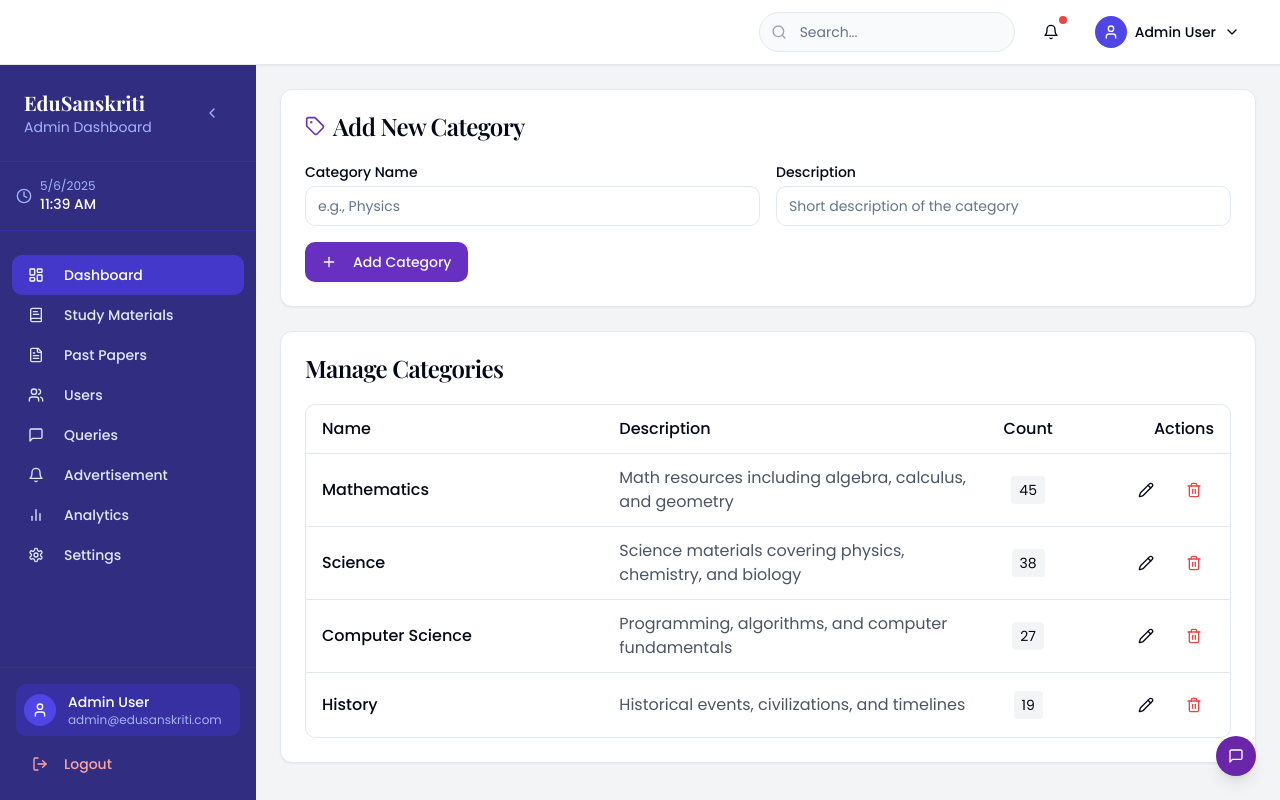
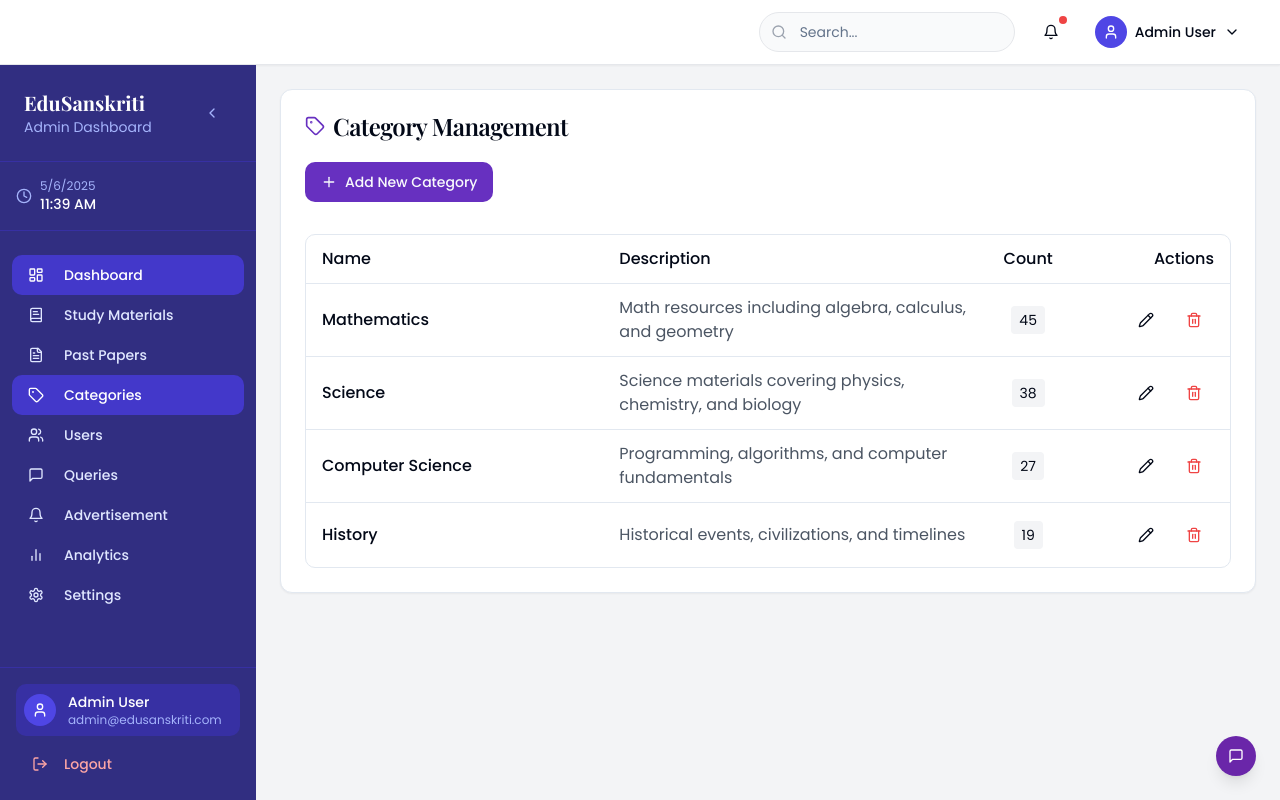
Before and after one commit to SajanPdl/edusanskriti, a React (Vite) app: page /admin/categories in a window 1280 px wide. Built offline with nearby package versions, Linux system fonts and the light colour scheme.

Commit message:
Implement the plan

```diff
--- a/src/components/admin/AdminSidebar.tsx
+++ b/src/components/admin/AdminSidebar.tsx
@@ -56,6 +56,12 @@ const AdminSidebar = ({ activeTab, setActiveTab, collapsed = false, setCollapsed
       icon: FileText,
       id: 'papers',
       path: '/admin/papers'
+    },
+    {
+      name: 'Categories',
+      icon: Tag,
+      id: 'categories',
+      path: '/admin/categories'
     },
     {
       name: 'Users',
--- a/src/components/admin/CategoriesManager.tsx
+++ b/src/components/admin/CategoriesManager.tsx
@@ -5,6 +5,7 @@ import { Card, CardContent, CardHeader, CardTitle } from '@/components/ui/card';
 import { Input } from '@/components/ui/input';
 import { Plus, Pencil, Trash2, Tag } from 'lucide-react';
 import { toast } from 'sonner';
+import CategoryAdder from './CategoryAdder';
 
 interface Category {
   id: number;
@@ -21,18 +22,16 @@ const CategoriesManager = () => {
     { id: 4, name: 'History', description: 'Historical events, civilizations, and timelines', count: 19 }
   ]);
 
-  const [newCategory, setNewCategory] = useState({ name: '', description: '' });
   const [editingCategory, setEditingCategory] = useState<Category | null>(null);
 
-  const handleAddCategory = () => {
-    if (!newCategory.name) {
-      toast.error('Category name is required');
-      return;
-    }
-
+  const handleAddCategory = (newCategory: {name: string, description?: string}) => {
     const id = Math.max(0, ...categories.map(c => c.id)) + 1;
-    setCategories([...categories, { ...newCategory, id, count: 0 }]);
-    setNewCategory({ name: '', description: '' });
+    setCategories([...categories, {
+      ...newCategory,
+      id,
+      count: 0,
+      description: newCategory.description || ''
+    }]);
     toast.success('Category added successfully');
   };
 
@@ -58,46 +57,16 @@ const CategoriesManager = () => {
         <CardHeader>
           <CardTitle className="flex items-center gap-2">
             <Tag className="h-5 w-5 text-primary" />
-            <span>Add New Category</span>
+            <span>Category Management</span>
           </CardTitle>
         </CardHeader>
         <CardContent>
-          <div className="grid grid-cols-1 md:grid-cols-2 gap-4">
-            <div>
-              <label className="block text-sm font-medium mb-1" htmlFor="category-name">
-                Category Name
-              </label>
-              <Input
-                id="category-name"
-                value={newCategory.name}
-                onChange={(e) => setNewCategory({ ...newCategory, name: e.target.value })}
-                placeholder="e.g., Physics"
-              />
-            </div>
-            <div>
-              <label className="block text-sm font-medium mb-1" htmlFor="category-description">
-                Description
-              </label>
-              <Input
-                id="category-description"
-                value={newCategory.description}
-                onChange={(e) => setNewCategory({ ...newCategory, description: e.target.value })}
-                placeholder="Short description of the category"
-              />
-            </div>
-          </div>
-          <Button className="mt-4" onClick={handleAddCategory}>
-            <Plus className="h-4 w-4 mr-2" /> Add Category
-          </Button>
-        </CardContent>
-      </Card>
+          <CategoryAdder
+            onAddCategory={handleAddCategory}
+            className="mb-6"
+          />
 
-      <Card>
-        <CardHeader>
-          <CardTitle>Manage Categories</CardTitle>
-        </CardHeader>
-        <CardContent>
-          <div className="rounded-md border">
+          <div className="rounded-md border mt-8">
             <div className="grid grid-cols-12 border-b px-4 py-3 font-medium">
               <div className="col-span-4">Name</div>
               <div className="col-span-5">Description</div>
```
